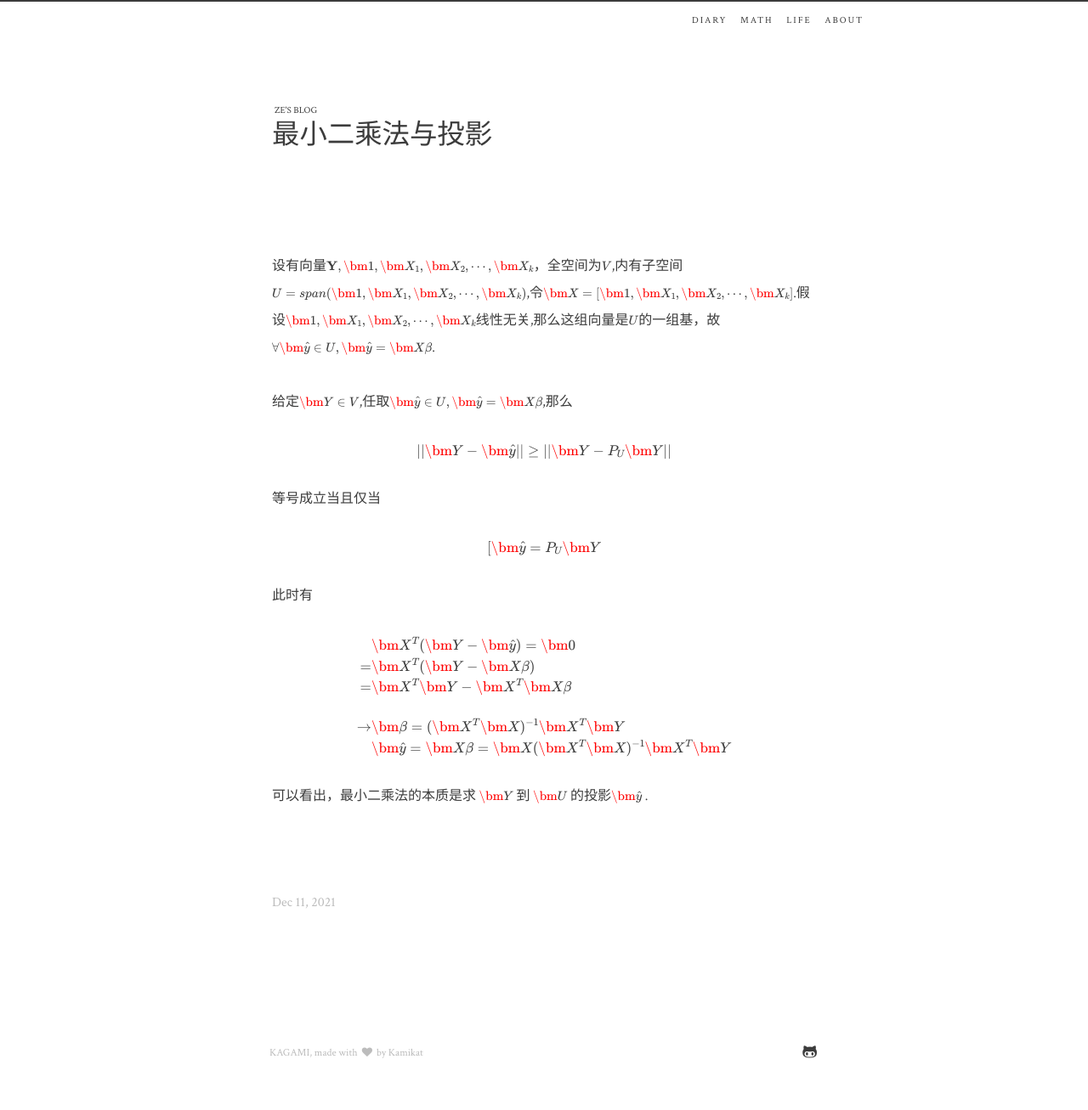
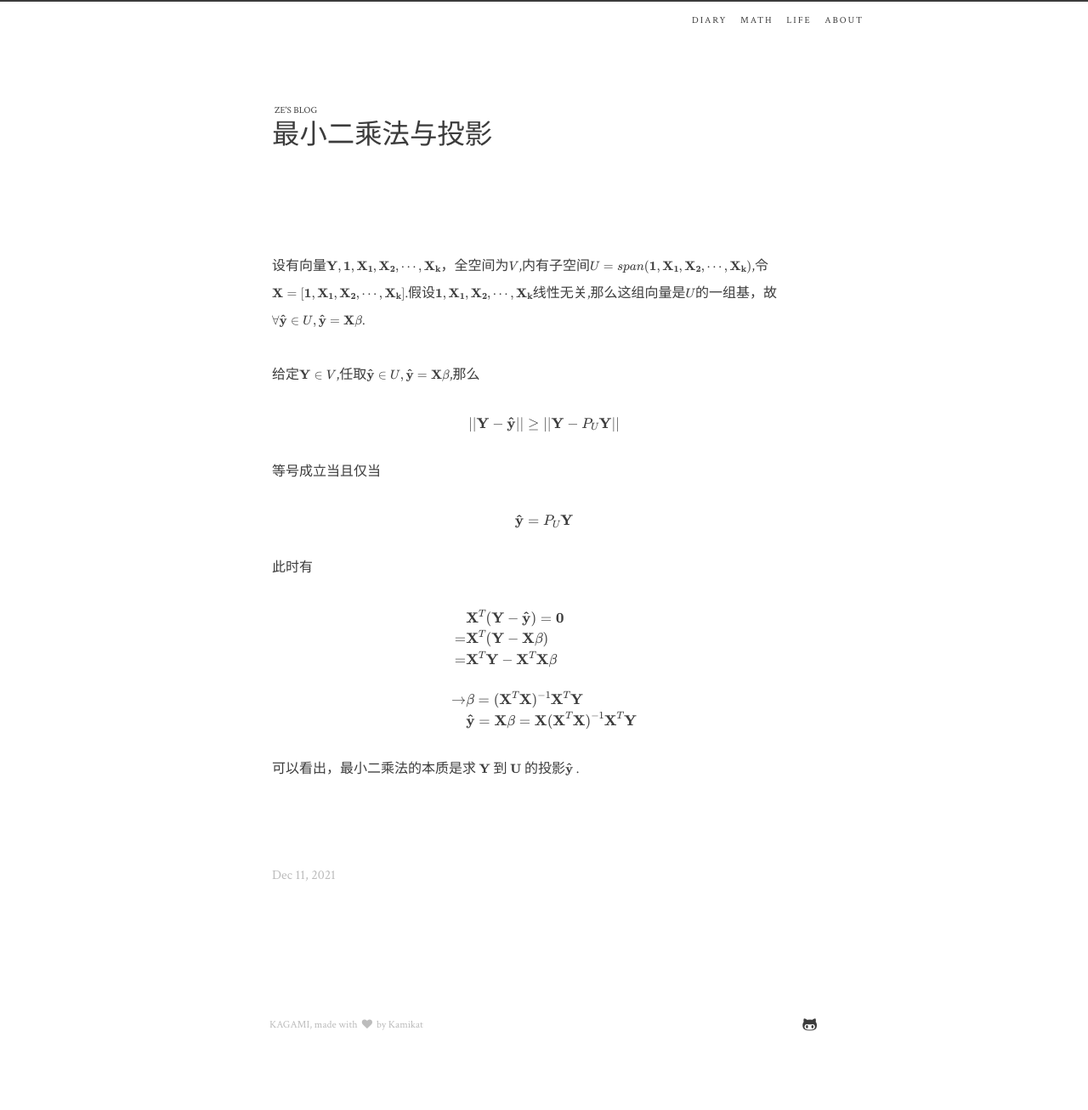
Before and after one commit to ZezeChen/ZezeChen.github.io, a Jekyll site: the page built from _posts/2021-12-11-最小二乘法与投影.md, in a window 1280 px wide. Shown: the whole page at 85% size. Built offline with Jekyll 4.4.1, drawn with Linux system fonts in a browser that asks for light colours; formulas are drawn with MathJax 3; after the commit the page ends 1275 px from its top, so only the background shows below that.

Commit message:
Update 2021-12-11-最小二乘法与投影.md

```diff
--- a/_posts/2021-12-11-最小二乘法与投影.md
+++ b/_posts/2021-12-11-最小二乘法与投影.md
@@ -6,18 +6,18 @@ date: 2021-12-11
 category: Math
 ---
 
-设有向量$\mathbf{Y},\bm{1},\bm{X_1},\bm{X_2},\cdots,\bm{X_k} $，全空间为$V$,内有子空间$U=span(\bm{1},\bm{X_1},\bm{X_2},\cdots,\bm{X_k})$,令$\bm{X}=[\bm{1},\bm{X_1},\bm{X_2},\cdots,\bm{X_k}]$.假设$\bm{1},\bm{X_1},\bm{X_2},\cdots,\bm{X_k}$线性无关,那么这组向量是$U$的一组基，故$\forall \bm{\hat{y}}\in U, \bm{\hat{y}}=\bm{X\beta}$.
+设有向量$\mathbf{Y},\mathbf{1},\mathbf{X_1},\mathbf{X_2},\cdots,\mathbf{X_k} $，全空间为$V$,内有子空间$U=span(\mathbf{1},\mathbf{X_1},\mathbf{X_2},\cdots,\mathbf{X_k})$,令$\mathbf{X}=[\mathbf{1},\mathbf{X_1},\mathbf{X_2},\cdots,\mathbf{X_k}]$.假设$\mathbf{1},\mathbf{X_1},\mathbf{X_2},\cdots,\mathbf{X_k}$线性无关,那么这组向量是$U$的一组基，故$\forall \mathbf{\hat{y}}\in U, \mathbf{\hat{y}}=\mathbf{X\beta}$.
 
-给定$\bm{Y}\in V$,任取$ \bm{\hat{y}}\in U, \bm{\hat{y}}=\bm{X\beta}$,那么
+给定$\mathbf{Y}\in V$,任取$ \mathbf{\hat{y}}\in U, \mathbf{\hat{y}}=\mathbf{X\beta}$,那么
 
 $$
-||\bm{Y}- \bm{\hat{y}}||\geq ||\bm{Y}-P_U \bm{Y}||
+||\mathbf{Y}- \mathbf{\hat{y}}||\geq ||\mathbf{Y}-P_U \mathbf{Y}||
 $$
 
 等号成立当且仅当
 
 $$
-[ \bm{\hat{y}}=P_U \bm{Y}
+\mathbf{\hat{y}}=P_U \mathbf{Y}
 $$
 
 此时有
@@ -25,14 +25,14 @@ $$
 
 $$
     \begin{aligned}
-            & \bm{X} ^T (\bm{Y}- \bm{\hat{y}})=\bm{0}\\
-    =& \bm{X} ^T (\bm{Y}-\bm{X\beta})\\
-    =& \bm{X} ^T \bm{Y}-\bm{X}^T \bm{X\beta}\\
+            & \mathbf{X} ^T (\mathbf{Y}- \mathbf{\hat{y}})=\mathbf{0}\\
+    =& \mathbf{X} ^T (\mathbf{Y}-\mathbf{X\beta})\\
+    =& \mathbf{X} ^T \mathbf{Y}-\mathbf{X}^T \mathbf{X\beta}\\
     \\
-    \rightarrow & \bm{\beta}=(\bm{X}^T\bm{X})^{-1}\bm{X}^T \bm{Y}\\
-    & \bm{\hat{y}}=\bm{X\beta}=\bm{X}(\bm{X}^T\bm{X})^{-1}\bm{X}^T \bm{Y}\\
+    \rightarrow & \mathbf{\beta}=(\mathbf{X}^T\mathbf{X})^{-1}\mathbf{X}^T \mathbf{Y}\\
+    & \mathbf{\hat{y}}=\mathbf{X\beta}=\mathbf{X}(\mathbf{X}^T\mathbf{X})^{-1}\mathbf{X}^T \mathbf{Y}\\
     \end{aligned}
 $$
 
 
-可以看出，最小二乘法的本质是求 $\bm{Y}$ 到 $\bm{U}$ 的投影$\bm{\hat{y}}$ .
+可以看出，最小二乘法的本质是求 $\mathbf{Y}$ 到 $\mathbf{U}$ 的投影$\mathbf{\hat{y}}$ .
```
